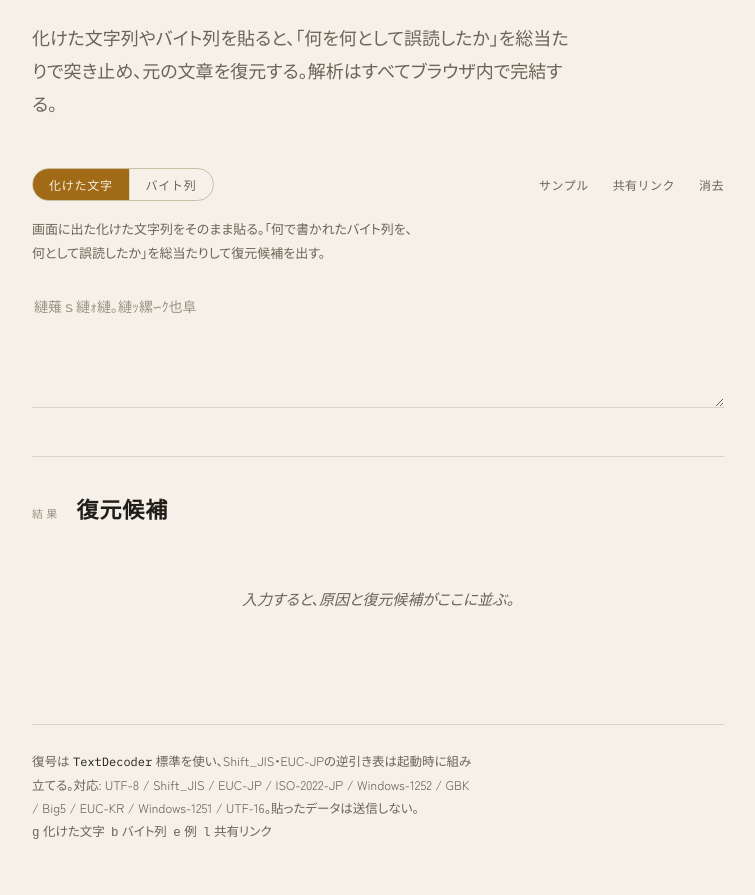
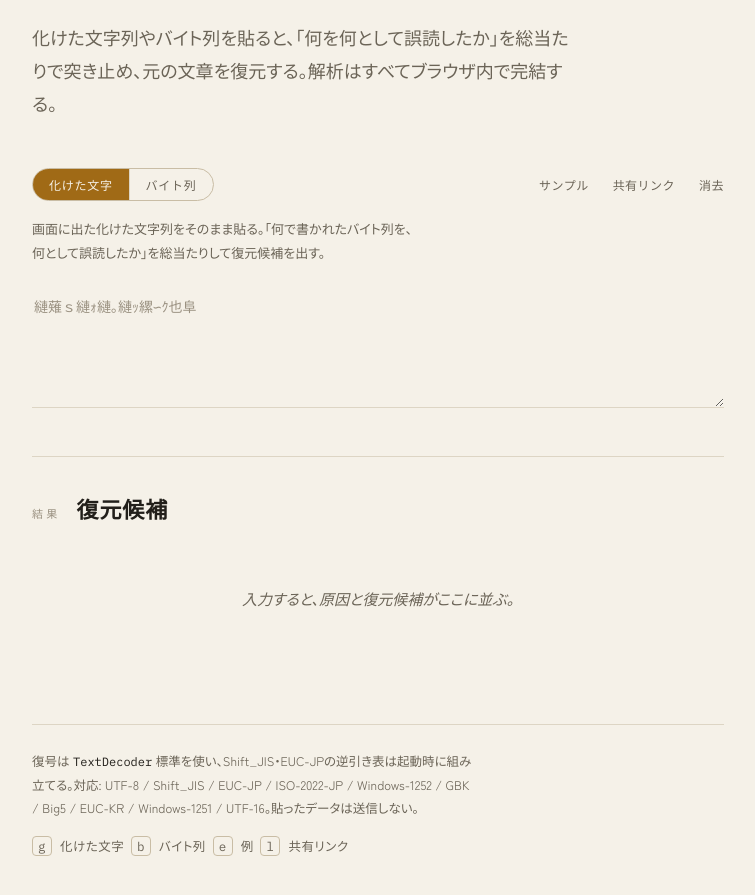
Before and after one commit to miruky/mojibake, a website built with Vite: page index.html in a window 1280 px wide. Shown: the part 169-1064 px from the top of the page, without its empty margins (262-1017 px from the left). Built offline with nearby package versions, Linux system fonts and the light colour scheme.

Commit message:
復号失敗マーカーとショートカット表示のスタイルを追加

```diff
--- a/src/style.css
+++ b/src/style.css
@@ -412,6 +412,14 @@ textarea:focus {
   word-break: break-all;
 }
 
+/* 復号できなかったバイト(U+FFFD)の印。どこが化けたか分かるようにする */
+.repl {
+  color: var(--ng);
+  background: color-mix(in srgb, var(--ng) 14%, transparent);
+  border-radius: 2px;
+  padding: 0 1px;
+}
+
 .finding__fix {
   font-family: var(--serif);
   font-style: italic;
@@ -524,6 +532,22 @@ textarea:focus {
   color: var(--text);
 }
 
+.shortcuts {
+  margin-top: var(--s2);
+  font-family: var(--mono);
+  font-size: 11px;
+  color: var(--text-faint);
+  letter-spacing: 0.04em;
+}
+
+.shortcuts kbd {
+  font-family: var(--mono);
+  border: 1px solid var(--rule-strong);
+  border-radius: 4px;
+  padding: 1px 5px;
+  color: var(--text-dim);
+}
+
 .sr-only {
   position: absolute;
   width: 1px;
```
